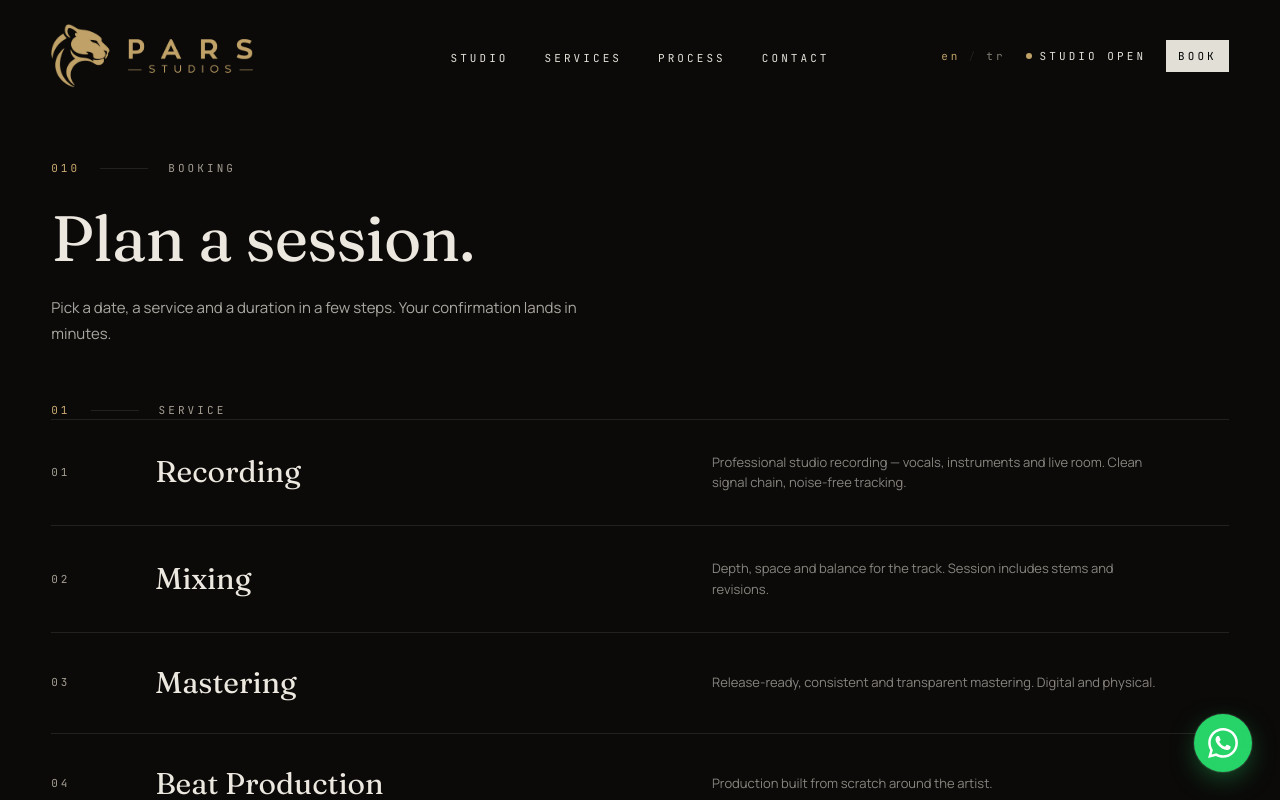
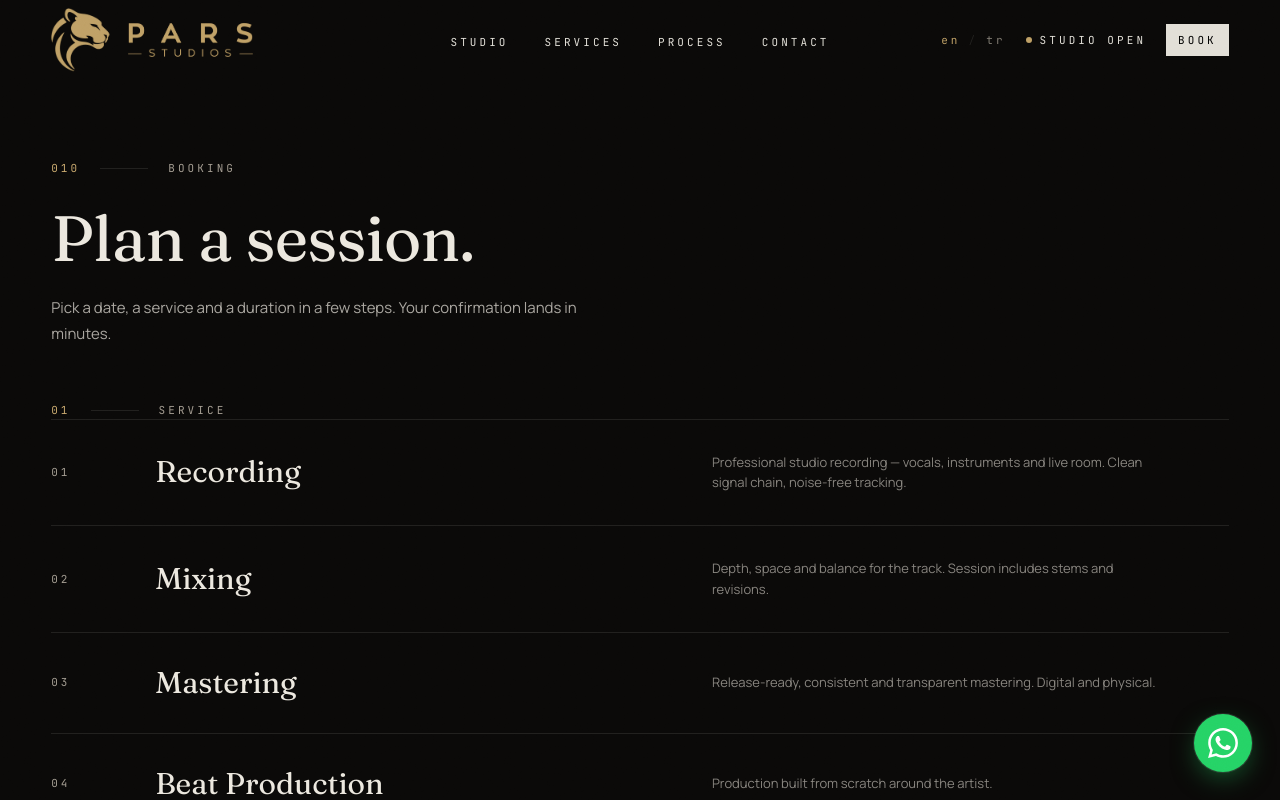
Before and after one commit to selamet/pars-studio-v2, a Next.js app: page /en/booking in a window 1280 px wide. Shown: the top 800 px of the page. Built offline with nearby package versions, Linux system fonts and the light colour scheme.

Commit message:
Slim down navbar height without resizing logo or links

```diff
--- a/src/components/nav/Navbar.tsx
+++ b/src/components/nav/Navbar.tsx
@@ -61,7 +61,7 @@ export default function Navbar() {
           : 'mix-blend-difference'
       )}
     >
-      <nav className="mx-auto flex max-w-page items-center justify-between px-[clamp(20px,4vw,64px)] py-6">
+      <nav className="mx-auto flex max-w-page items-center justify-between px-[clamp(20px,4vw,64px)] py-2">
         {/* Logo */}
         <Link href={`/${locale}`} className="shrink-0">
           <Image
```
